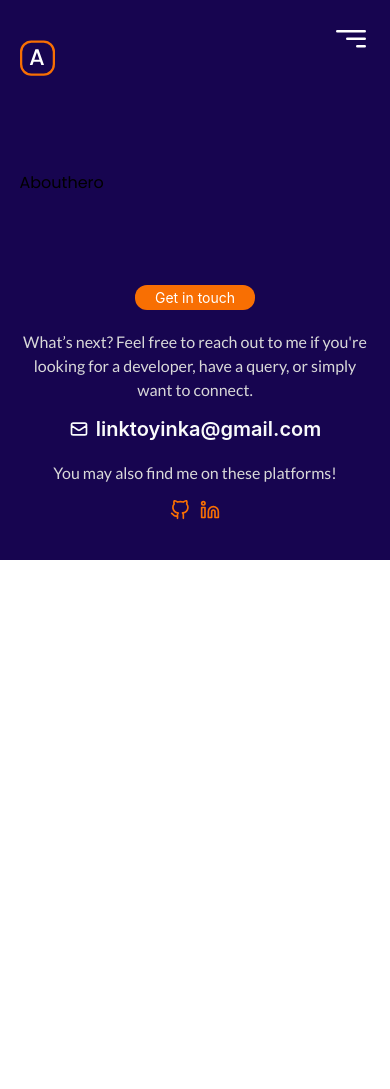
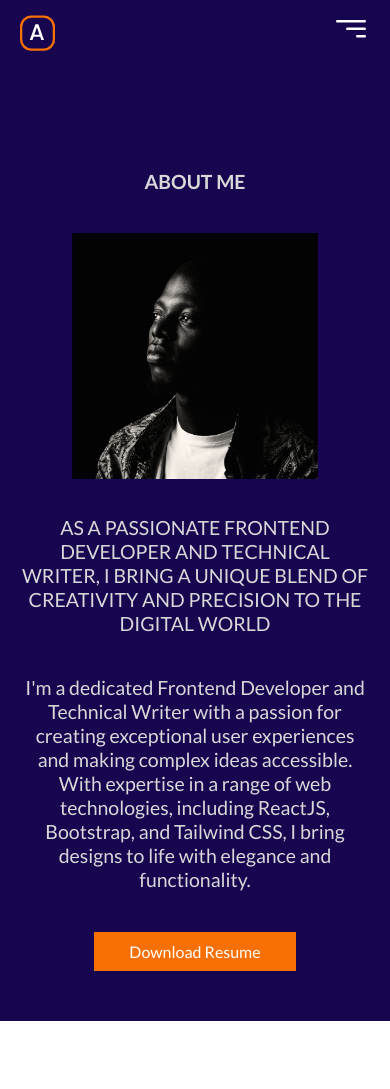
Before and after one commit to Linktoyinka/v4-portfolio, a React app: page /about in a window 390 px wide. Shown: the top 1089 px of the page. Before the commit the page ends 844 px from the top, so only its background shows below. Built offline with nearby package versions, Linux system fonts and the light colour scheme; the HTML template or start-up script is replaced by a standard one.

Commit message:
react helement added

```diff
--- a/package.json
+++ b/package.json
@@ -12,6 +12,7 @@
   "dependencies": {
     "react": "^18.2.0",
     "react-dom": "^18.2.0",
+    "react-helmet": "^6.1.0",
     "react-icons": "^4.11.0",
     "react-router-dom": "^6.17.0"
   },
--- a/src/containers/abouthero/Abouthero.css
+++ b/src/containers/abouthero/Abouthero.css
@@ -1,3 +1,52 @@
 .about-hero {
     background: var(--blue);
 }
+
+.about-hero-section {
+    display: flex;
+    margin-top: 60px;
+    align-items: center;
+}
+
+.about-hero-section>* {
+    flex: 1;
+}
+
+.about-hero-img img {
+    width: 70%;
+    aspect-ratio: 1;
+    object-fit: cover;
+}
+
+.about-p {
+    font-weight: 600;
+    line-height: normal;
+    text-transform: uppercase;
+    margin-bottom: 40px;
+}
+
+.about-hero-content {
+    display: flex;
+    flex-direction: column;
+    gap: 40px;
+}
+
+.about-hero-content p:first-child {
+    text-transform: uppercase;
+}
+
+@media screen and (max-width: 800px) {
+    .about-hero-section {
+        flex-direction: column;
+        gap: 30px;
+        text-align: center;
+    }
+
+    .about-hero-section {
+        margin-top: 0px;
+    }
+
+    .about-hero-content {
+        align-items: center;
+    }
+}
--- a/src/containers/abouthero/Abouthero.jsx
+++ b/src/containers/abouthero/Abouthero.jsx
@@ -1,11 +1,29 @@
 import React from 'react'
 import './Abouthero.css'
+import { images } from '../../constants'
 
 const Abouthero = () => {
   return (
-    <div className='hero-padding about-hero'>
-      Abouthero
-    </div>
+    <section className='hero-padding about-hero'>
+      <div className='about-hero-section'>
+        <div>
+        <p className='about-p'>About me</p>
+          <div className='about-hero-img'>
+            <img src={images.portrait01} alt='portrait'/>
+          </div>
+        </div>
+
+        <div className='about-hero-content'>
+          <p>
+          As a passionate Frontend Developer and Technical Writer, I bring a unique blend of creativity and precision to the digital world
+          </p>
+
+          <p>I'm a dedicated Frontend Developer and Technical Writer with a passion for creating exceptional user experiences and making complex ideas accessible. With expertise in a range of web technologies, including ReactJS, Bootstrap, and Tailwind CSS, I bring designs to life with elegance and functionality.</p>
+
+          <a href='' className='sec-btn' >Download Resume</a>
+        </div>
+      </div>
+    </section>
   )
 }
 
--- a/src/containers/hero/Hero.css
+++ b/src/containers/hero/Hero.css
@@ -38,7 +38,7 @@ h1::after {
     transition: all .3s ease;
 }
 
-a {
+a.hero {
     transition: all .3s ease;
     margin-top: 30px;
 }
--- a/src/containers/hero/Hero.jsx
+++ b/src/containers/hero/Hero.jsx
@@ -19,7 +19,7 @@ const Hero = () => {
           Proven track record of developing successful products for clients in multiple countries. You can check out my work below
         </p>
 
-        <a href='#about'>Scroll down <BsArrowDownShort className='icon'/></a>
+        <a className='hero' href='#about'>Scroll down <BsArrowDownShort className='icon'/></a>
       </div>
 
       <div className='hero-img'>
--- a/src/containers/projects/Projects.css
+++ b/src/containers/projects/Projects.css
@@ -39,7 +39,6 @@
 
 .work-icon {
     font-size: clamp(17px, 3vw, 20px);
-    margin-top: -25px;
 }
 
 .work-card_content {
--- a/src/index.css
+++ b/src/index.css
@@ -75,6 +75,20 @@ a {
   padding: 60px 5%;
 }
 
+.sec-btn {
+  padding: 15px 55px;
+  background: var(--orange);
+  color: #fff;
+  font-family: Lato;
+  font-size: 16px;
+  font-style: normal;
+}
+
+.sec-btn:hover {
+  color: #fff;
+  background: #f86d03da;
+}
+
 @media screen and (max-width: 650px) {
   .hero-padding {
     padding: 170px 5% 50px 5%;
@@ -83,4 +97,8 @@ a {
   .padding {
     padding: 40px 5%;
   }
+
+  .sec-btn {
+    padding: 10px 35px;
+  }
 }
--- a/src/pages/about/About.jsx
+++ b/src/pages/about/About.jsx
@@ -1,14 +1,27 @@
 import React from 'react'
-import { Footer, Navbar } from '../../components'
+import { Footer, Navbar, Testimonial } from '../../components'
 import { Abouthero } from '../../containers'
+import { Helmet } from 'react-helmet'
+import { images } from '../../constants'
 
 const About = () => {
   return (
-    <div>
-      <Navbar />
-      <Abouthero />
-      <Footer />
-    </div>
+    <>
+      <Helmet>
+        <meta charSet="utf-8" />
+        <title>About Afolabi Abdullahi</title>
+        <link rel="canonical" href="http://mysite.com/example" />
+        <meta property="og:description" content="Afolabi is a dedicated Frontend Developer and Technical Writer with a passion for creating exceptional user experiences and making complex ideas accessible." />
+        <meta property="og:image" content={images.portrait01} />
+      </Helmet>
+
+      <main>
+        <Navbar />
+        <Abouthero />
+        <section className='padding'><Testimonial/></section>
+        <Footer />
+      </main>
+    </>
   )
 }
 
--- a/src/pages/home/Home.jsx
+++ b/src/pages/home/Home.jsx
@@ -1,9 +1,21 @@
 import React from 'react'
 import { Footer, Navbar } from '../../components'
 import { Hero, About, Projects } from '../../containers'
+import { Helmet } from 'react-helmet'
+import { images } from '../../constants'
 
 const Home = () => {
   return (
+
+    <>
+      <Helmet>
+        <meta charSet="utf-8" />
+        <title>Afolabi Abdullahi: A Frontend Engineer</title>
+        <link rel="canonical" href="http://mysite.com/example" />
+        <meta property="og:description" content="Afolabi is a skilled and dedicated front-end developer. With a passion for creating beautiful and functional user interfaces." />
+        <meta property="og:image" content={images.portrait01} />
+      </Helmet>
+
       <main>
         <Navbar />
         <Hero />
@@ -11,6 +23,7 @@ const Home = () => {
         <Projects />
         <Footer />
       </main>
+    </>
   )
 }
 
```
Also changed, not shown: src/App.css (line endings or trailing spaces), 1 other file (tests, documents, lock files or other folders). Lines whose indentation alone changed are shown as unchanged.
